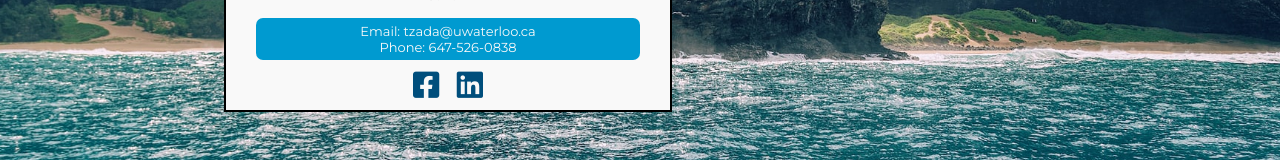
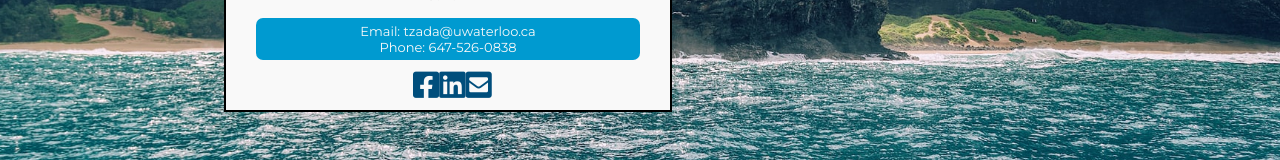
Before and after one commit to tzada8/troy-zada, a React (Create React App) app: page / in a window 1280 px wide. Shown: the part 502-662 px from the top of the page. Built offline with nearby package versions, Linux system fonts and the light colour scheme.

Commit message:
added email icon for direct email link

```diff
--- a/src/components/cards/home/Home.css
+++ b/src/components/cards/home/Home.css
@@ -84,6 +84,10 @@
    background-size: 80% 95%;
 }
 
+.fa-envelope-square {
+   background-size: 80% 95%;
+}
+
 /* ALSO CAN INCREASE OVERALL CARD SIZE */
 
 /* IF SCREEN IS VERY WIDE, INCREASE SIZE OF CONTENT IN CARD */
--- a/src/components/cards/home/Home.js
+++ b/src/components/cards/home/Home.js
@@ -70,6 +70,15 @@ function Home() {
                      >
                         <i className="fab fa-linkedin social-icon"></i>
                      </a>
+                     {/* ICON FOR EMAIL */}
+                     <a
+                        href={LINKEDIN_LINK}
+                        target="_blank"
+                        rel="noreferrer"
+                        aria-label="Email"
+                     >
+                        <i className="fas fa-envelope-square social-icon"></i>
+                     </a>
                   </div>
                </div>
             </div>
```
